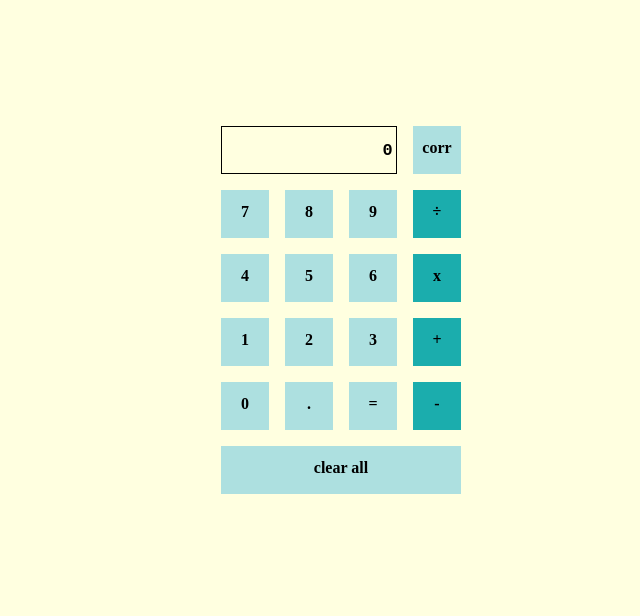
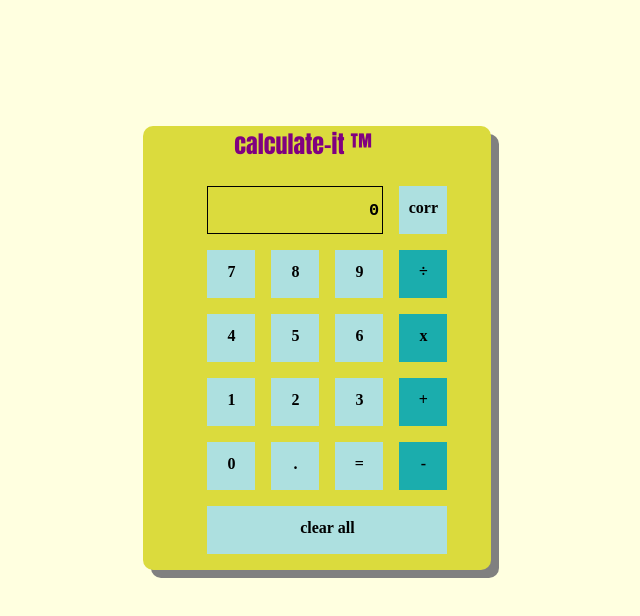
Before and after one commit to JaccoGritter/Calculator, a plain HTML site: page index.html in a window 1280 px wide. Shown: the whole page, without its empty margins (323-963 px from the left). Drawn offline with nearby package versions, Linux system fonts and the light colour scheme.

Commit message:
now looks more like a real-life calculator

```diff
--- a/calculator.css
+++ b/calculator.css
@@ -5,9 +5,25 @@ body {
     font-weight: bold;
 }
 
+#hardware {
+    width: 20em;
+    border-radius: 10px;
+    margin: 10% auto;
+    background-color: rgb(219, 219, 61);
+    padding: 0 1.7em 1em 0;
+    text-align: center;
+    box-shadow: 0.5em 0.5em grey;
+}
+
+#hardware p {
+    font-family: Impact, Haettenschweiler, 'Arial Narrow Bold', sans-serif;
+    font-size: 1.5em;
+    color: purple;
+}
+
 #calculator {
     width: 12em;
-    margin: 10% auto;
+    margin: auto;
     display: grid;
     grid-template-columns: repeat(4, 3em);
     grid-template-rows: repeat(6, 3em);
--- a/index.html
+++ b/index.html
@@ -11,8 +11,10 @@
 
 </head>
 <body>
+
+    <div id="hardware">
+        <p>calculate-it &trade;</p>
     <div id="calculator">
-
         <div id="invoerveld">0</div>
 
         <div id="but0" class="button">0</div>
@@ -38,5 +40,8 @@
     </div>
     <!-- einde calculator div -->
 
+    </div>
+    <!-- einde hardware div -->
+
 </body>
 </html>
```
